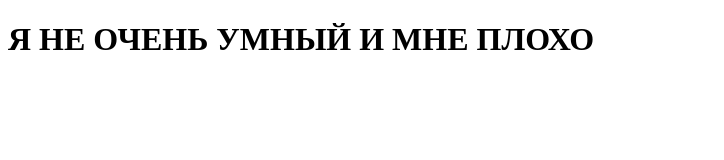
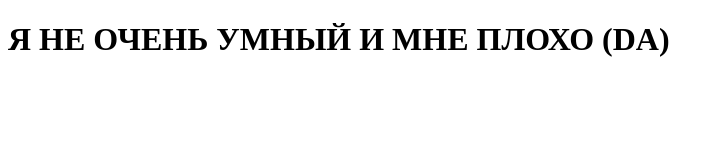
Before and after one commit to qwertyoned/ROFL, a plain HTML site: page index.html in a window 1280 px wide. Shown: the whole page, without its empty margins (0-724 px from the left). Drawn offline with Linux system fonts and the light colour scheme.

Commit message:
SECOND COMMIT NOW YOU CAN JUDJE ME

```diff
--- a/index.html
+++ b/index.html
@@ -5,6 +5,6 @@
 	<title>KEK</title>
 </head>
 <body>
-	<h1>Я НЕ ОЧЕНЬ УМНЫЙ И МНЕ ПЛОХО<h1>
+	<h1>Я НЕ ОЧЕНЬ УМНЫЙ И МНЕ ПЛОХО (DA)<h1>
 </body>
 </html>
```
Also changed, not shown: hack_bank.txt.
